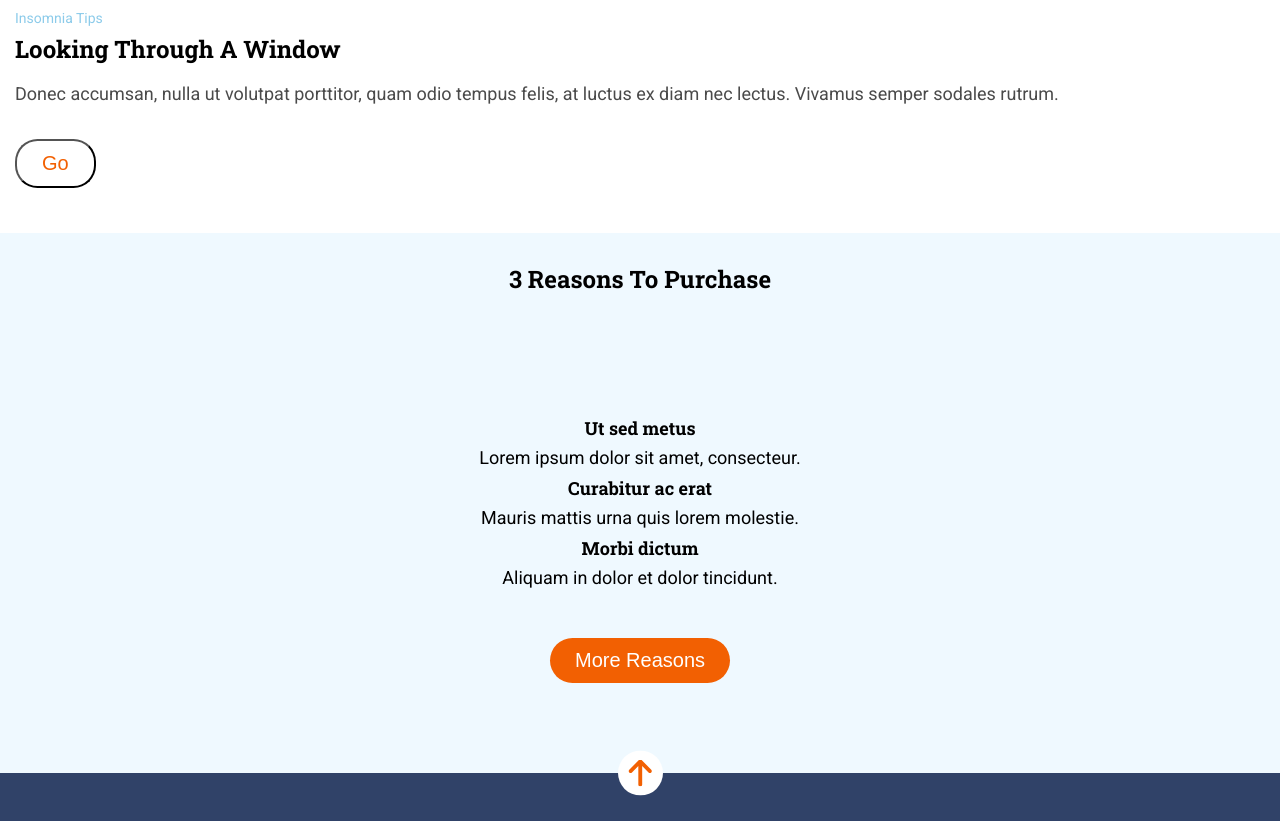
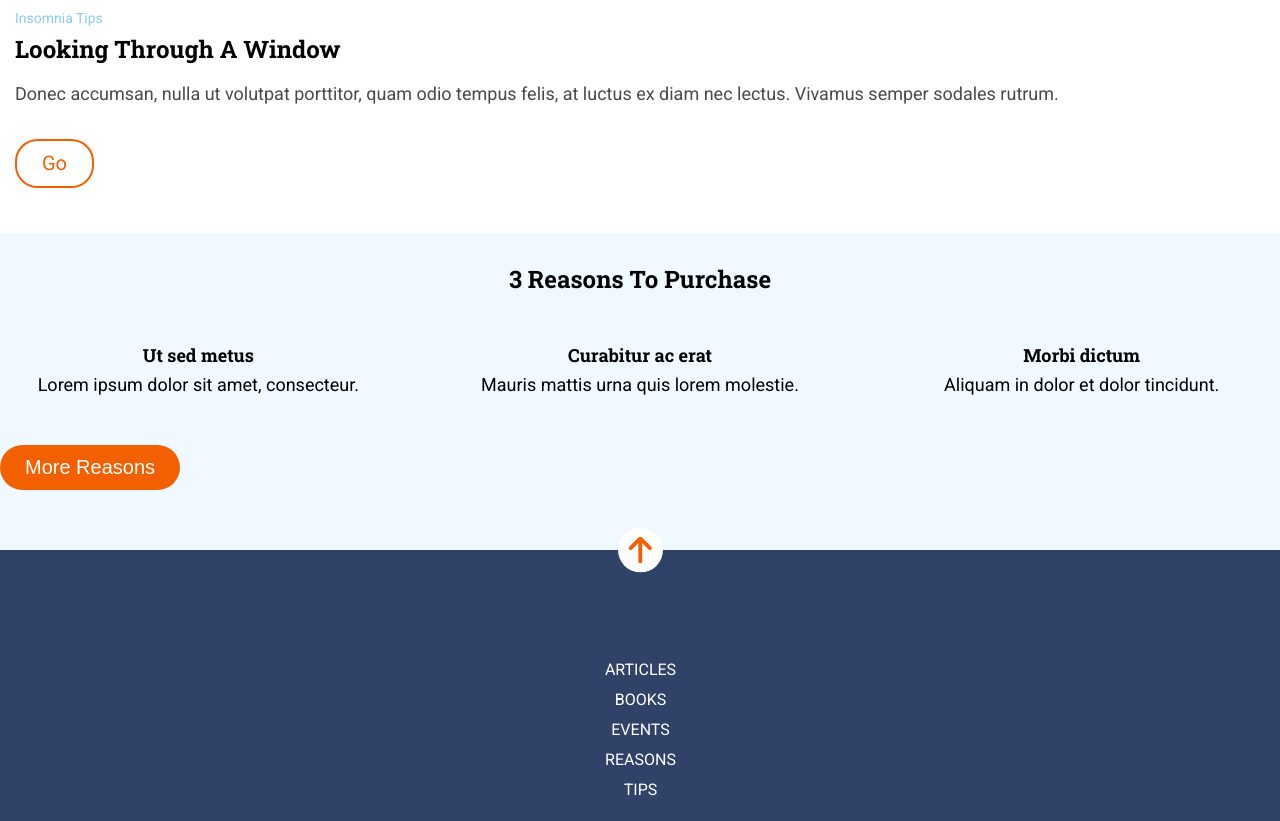
Before and after one commit to SaraOsacar/Anonymous-Proxy, a website: page src/html/index.html in a window 1280 px wide. Shown: the part 827-1648 px from the top of the page. Drawn offline with nearby package versions, Linux system fonts and the light colour scheme; files that its build step writes are made by us from their sources; files whose address does not match are found by name.

Commit message:
main-content-tablet

```diff
--- a/src/html/partials/hero.html
+++ b/src/html/partials/hero.html
@@ -4,7 +4,7 @@
   <h1 class="hero_title">ANONYMOUS PROXY</h1>
   <p class="hero_paragraph">In hac habitasse platea dictumst.</p>
 </div>
-  <a href="#footer">
+  <a href="#main">
   <img
     src="./assets/images/ico-scroll-down.svg"
     alt="icon"
--- a/src/html/partials/main.html
+++ b/src/html/partials/main.html
@@ -9,24 +9,24 @@
             Donec accumsan, nulla ut volutpat porttitor, quam odio tempus felis, at
             luctus ex diam nec lectus. Vivamus semper sodales rutrum.
         </p>
-        <button class="main__button">Go</button>
+        <label class="main__button">Go</label>
     </section>
 
     <section class="main__container-blue">
         <h2 class="main__container-blue__title2"> 3 Reasons To Purchase</h2>
 
             <ul class="main__container-blue__list">
-                <li class="main__container-blue__list__content">
-                    <h4 class="main__container-blue__list__content--title">Ut sed metus</h4>
-                    <p class="main__container-blue__list__content--paragraph">Lorem ipsum dolor sit amet, consecteur.</p>
+                <li class="main__container-blue__list__content-1">
+                    <h4 class="main__container-blue__list__content-1--title">Ut sed metus</h4>
+                    <p class="main__container-blue__list__content-1--paragraph">Lorem ipsum dolor sit amet, consecteur.</p>
                 </li>
-                <li class="main__container-blue__list__content">
-                    <h4 class="main__container-blue__list__content--title">Curabitur ac erat</h4>
-                    <p class="main__container-blue__list__content--paragraph" >Mauris mattis urna quis lorem molestie.</p>
+                <li class="main__container-blue__list__content-2">
+                    <h4 class="main__container-blue__list__content-2--title">Curabitur ac erat</h4>
+                    <p class="main__container-blue__list__content-2--paragraph" >Mauris mattis urna quis lorem molestie.</p>
                 </li>
-                <li class="main__container-blue__list__content">
-                    <h4 class="main__container-blue__list__content--title">Morbi dictum</h4>
-                    <p class="main__container-blue__list__content--paragraph" >Aliquam in dolor et dolor tincidunt.</p>
+                <li class="main__container-blue__list__content-3">
+                    <h4 class="main__container-blue__list__content-3--title">Morbi dictum</h4>
+                    <p class="main__container-blue__list__content-3--paragraph" >Aliquam in dolor et dolor tincidunt.</p>
                 </li>
             </ul>
 
--- a/src/scss/layout/_hero.scss
+++ b/src/scss/layout/_hero.scss
@@ -14,7 +14,6 @@
 .hero_content{
     color: $white;
     text-align: center;
-    padding-bottom: 174px;
     padding-top: 284px;
     padding-left: 15px;
     padding-right: 15px;
@@ -49,6 +48,7 @@
 }
 @media screen and (min-width: 768px){
 
+
     .hero_title {
         font-size: 80px;
         line-height: 106px;
@@ -58,6 +58,8 @@
     .hero_paragraph {
         font-size: 24px;
         padding-bottom: 30px;
+        padding-right: 39px;
+
     }
 
 
@@ -66,4 +68,14 @@
 
 @media screen and (min-width: 1200px) {
 
+    .hero_title {
+        font-size: 100px;
+        line-height: 132px;
+    }
+
+
+    .hero_paragraph {
+        font-size: 24px;
+
 }
+}
--- a/src/scss/layout/_main.scss
+++ b/src/scss/layout/_main.scss
@@ -5,12 +5,6 @@
     flex-direction: column;
     align-items: flex-start;
 
-    //    &--blue {
-    //     background-color: $ice-blue;
-    //     align-items: center;
-    //     padding-bottom: 60px;
-    //     gap: 45px;
-    //    }
   }
   &__header {
     display: flex;
@@ -47,6 +41,8 @@
     border-radius: 22.5px;
     line-height: 45px;
     font-size: 20px;
+    border: solid 2px $bright-orange;
+    font-family: $font-text;
 
 
     &--orange {
@@ -59,12 +55,11 @@
   &__container-blue {
     display: grid;
     grid-template-columns: 1fr;
-    grid-template-rows: 1fr 2fr 1fr;
     background-color: $ice-blue;
     @media screen and (min-width: 768px) {
       display: grid;
-      grid-template-columns: 1fr;
-      grid-template-rows: 1fr 1fr 1fr;
+      grid-template-columns: repeat(3, 1fr);
+      align-items: baseline;
     }
 
     &__title2 {
@@ -72,15 +67,73 @@
       text-align: center;
       font-size: 24px;
       padding: 30px 15px 45px 15px;
+      @media screen and (min-width: 768px) {
+      grid-column: 1/4 /*título*/
+    }
     }
 
+
     &__list {
-      /*gap: 45px;*/
+      grid-column: 1/4;
       list-style: none;
       display: grid;
+      gap: 45px;
+      @media screen and (min-width: 768px){
+        grid-template-columns: repeat(3, 1fr);
+      }
 
 
-      &__content {
+      &__content-1 {
+        @media screen and (min-width: 768px){
+          grid-column: 1/2;
+        }
+        &--title {
+          font-family: $font-title;
+          font-size: 18px;
+          line-height: 30px;
+          text-align: center;
+
+
+        }
+
+        &--paragraph {
+          font-family: $font-text;
+          text-align: center;
+          font-size: 18px;
+          line-height: 30px;
+          margin-left: 30px;
+          margin-right: 30px;
+
+        }
+      }
+      &__content-2 {
+        @media screen and (min-width: 768px){
+          grid-column: 2/3;
+        }
+        &--title {
+          font-family: $font-title;
+          font-size: 18px;
+          line-height: 30px;
+          text-align: center;
+
+
+        }
+
+        &--paragraph {
+          font-family: $font-text;
+          text-align: center;
+          font-size: 18px;
+          line-height: 30px;
+          margin-left: 30px;
+          margin-right: 30px;
+
+        }
+      }
+
+      &__content-3 {
+        @media screen and (min-width: 768px){
+          grid-column: 3/4;
+        }
         &--title {
           font-family: $font-title;
           font-size: 18px;
@@ -103,6 +156,7 @@
     }
 
     &__button-two {
+      grid-column: 1/2;
       width: max-content;
       height: 45px;
       padding: 0 25px 0 25px;
@@ -110,10 +164,18 @@
       background-color: $bright-orange;
       border-radius: 22.5px;
       font-size: 20px;
-      margin: 0 auto;
+      margin-bottom: 60px;
+      /*margin-left: 98.5px;
+      margin-right: 97.5px;*/
       border: $bright-orange;
       margin-top: 45px;
       text-align: center;
+      @media screen and (min-width: 768px){
+        grid-column: 1/4;
+        align-items: center;
+
+      }
+
 
 
 
```
